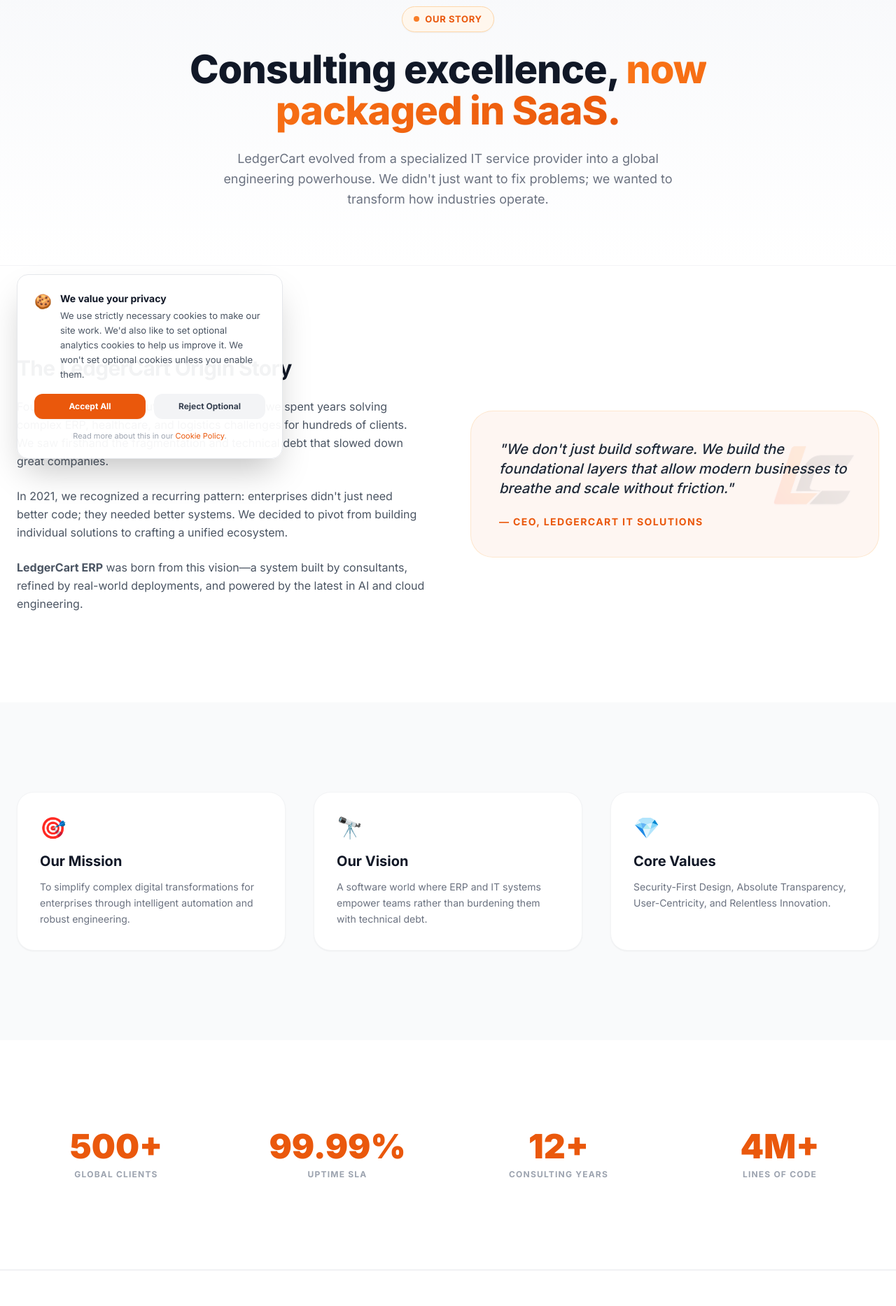
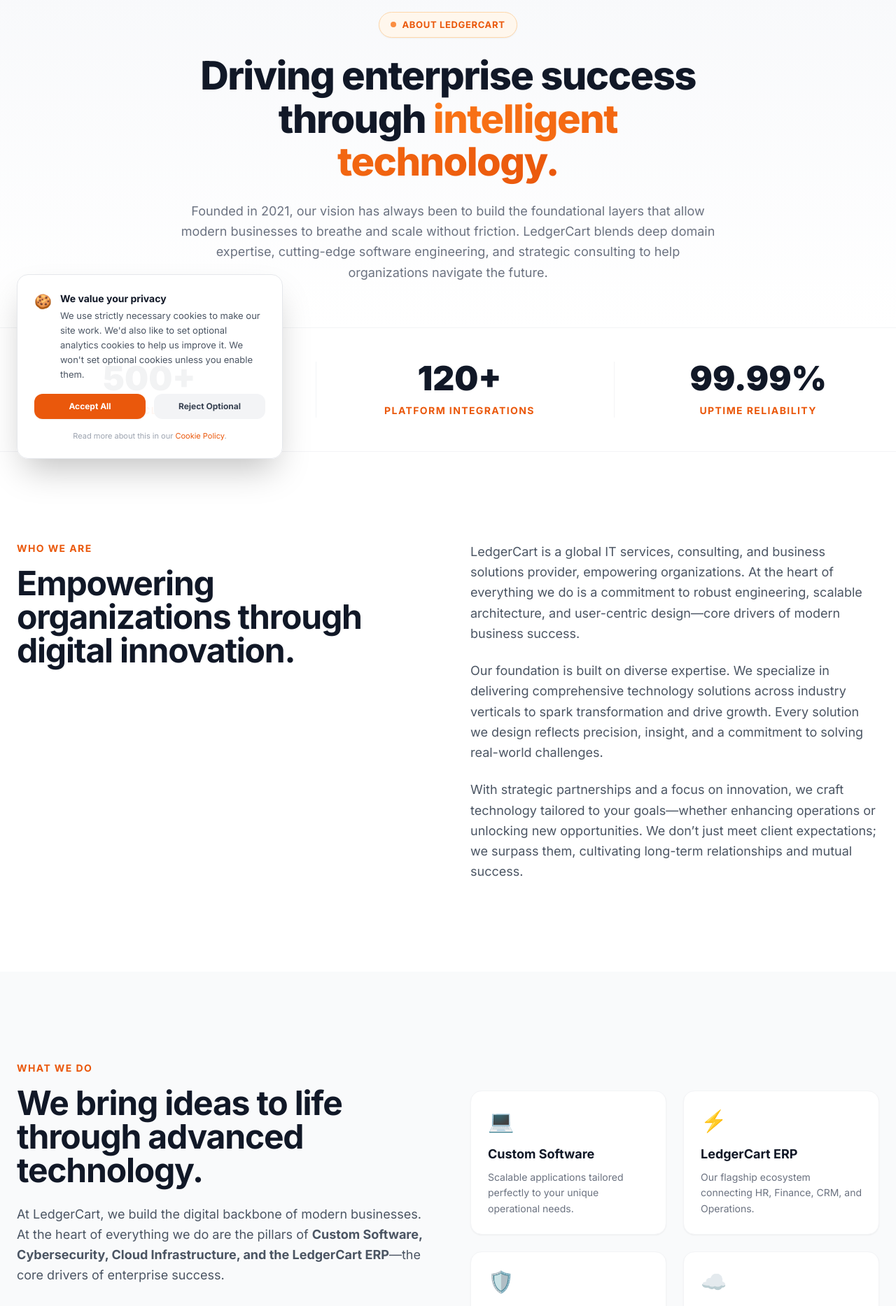
Before and after one commit to souviksenapati/LedgerCart-Website, a React (Vite) app: page /about in a window 1280 px wide. Shown: the part 120-1987 px from the top of the page at 70% size. Built offline with nearby package versions, Linux system fonts and the light colour scheme; no server answers.

Commit message:
feat: enhance AboutPage with new sections and integrate CtaBanner component

```diff
--- a/src/components/shared/CtaBanner.jsx
+++ b/src/components/shared/CtaBanner.jsx
@@ -1,20 +1,28 @@
 import { Link } from 'react-router-dom'
 
-export default function CtaBanner() {
+export default function CtaBanner({
+  title = "Ready to transform your business?",
+  subtitle = "Join hundreds of enterprises operating efficiently with LedgerCart ERP and our Managed IT Services.",
+  primaryAction = { text: "Request Consultation", link: "/contact" },
+  secondaryAction = { text: "Explore Services", link: "/service" },
+  disclaimer = "Predictable timelines · Custom quotes · Enterprise-grade support"
+}) {
   return (
     <section className="py-[80px] bg-white dark:bg-[#0a0f1a] transition-colors duration-300">
       <div className="max-w-[1024px] mx-auto px-4 sm:px-6">
         <div className="relative bg-[#1a1f36] dark:bg-slate-900 rounded-3xl px-6 sm:px-10 py-[60px] text-center overflow-hidden shadow-2xl border border-transparent dark:border-slate-800/80">
           <div className="absolute top-[-80px] left-1/2 -translate-x-1/2 w-[600px] h-[300px] pointer-events-none" style={{ background: 'radial-gradient(ellipse at center, rgba(234,88,12,0.15) 0%, transparent 70%)' }}></div>
-          <h2 className="relative text-[clamp(32px,4vw,48px)] font-black tracking-[-1.5px] text-white mb-4">Ready to transform your business?</h2>
+          <h2 className="relative text-[clamp(32px,4vw,48px)] font-black tracking-[-1.5px] text-white mb-4">{title}</h2>
           <p className="relative text-[16px] text-white/70 max-w-[480px] mx-auto mb-8 font-medium">
-            Join hundreds of enterprises operating efficiently with LedgerCart ERP and our Managed IT Services.
+            {subtitle}
           </p>
           <div className="relative flex items-center justify-center gap-3.5 mb-6 flex-wrap">
-            <Link to="/contact" className="px-6 py-3 text-[15px] font-semibold text-white bg-orange-600 border border-orange-600 rounded-[8px] hover:bg-orange-700 hover:border-orange-700 transition-all hover:shadow-lg hover:shadow-orange-600/30 no-underline">Request Consultation</Link>
-            <Link to="/service" className="px-6 py-3 text-[15px] font-semibold text-white bg-transparent border border-white/20 rounded-[8px] hover:bg-white/10 transition-all no-underline">Explore Services</Link>
+            <Link to={primaryAction.link} className="px-6 py-3 text-[15px] font-semibold text-white bg-orange-600 border border-orange-600 rounded-[8px] hover:bg-orange-700 hover:border-orange-700 transition-all hover:shadow-lg hover:shadow-orange-600/30 no-underline">{primaryAction.text}</Link>
+            {secondaryAction && (
+              <Link to={secondaryAction.link} className="px-6 py-3 text-[15px] font-semibold text-white bg-transparent border border-white/20 rounded-[8px] hover:bg-white/10 transition-all no-underline">{secondaryAction.text}</Link>
+            )}
           </div>
-          <p className="relative text-[13px] text-white/40">Predictable timelines · Custom quotes · Enterprise-grade support</p>
+          {disclaimer && <p className="relative text-[13px] text-white/40">{disclaimer}</p>}
         </div>
       </div>
     </section>
--- a/src/components/shared/ServicesGrid.jsx
+++ b/src/components/shared/ServicesGrid.jsx
@@ -31,10 +31,10 @@
 )
 
 const services = [
-  { icon: AppHostingIcon, name: 'Web Development', desc: 'Custom web applications built with modern frameworks for optimal performance.', to: '/service' },
-  { icon: StorageIcon, name: 'Managed IT', desc: 'End-to-end technology management, infrastructure setup, and 24/7 support.', to: '/service' },
+  { icon: AppHostingIcon, name: 'Web Development', desc: 'Custom web applications built with modern frameworks for optimal performance.', to: '/service#web-development' },
+  { icon: StorageIcon, name: 'Managed IT', desc: 'End-to-end technology management, infrastructure setup, and 24/7 support.', to: '/service#digital-transformation' },
   { icon: DatabaseIcon, name: 'LedgerCart ERP', desc: 'Our flagship enterprise resource planning system tailored to your business.', to: '/product' },
-  { icon: StaticIcon, name: 'Cybersecurity', desc: 'Comprehensive audits, penetration testing, and enterprise-grade network security.', to: '/service' },
+  { icon: StaticIcon, name: 'Cybersecurity', desc: 'Comprehensive audits, penetration testing, and enterprise-grade network security.', to: '/service#cyber-security' },
 ]
 
 export default function ServicesGrid() {
@@ -46,7 +46,7 @@
         <p className="text-base text-gray-500 dark:text-slate-400 text-center max-w-[640px] mx-auto mb-[60px] leading-[1.7]">
           From strategy to execution – no operational worries, just seamless growth.<br />
           LedgerCart provides end-to-end technology services tailored to your enterprise.<br />
-          We have the <a href="/service" className="text-orange-600 no-underline hover:underline font-semibold">expertise</a> to make your vision a reality!
+          We have the <Link to="/service" className="text-orange-600 no-underline hover:underline font-semibold">expertise</Link> to make your vision a reality!
         </p>
         <div className="grid grid-cols-1 sm:grid-cols-2 lg:grid-cols-4 gap-5">
           {services.map((svc) => (
--- a/src/pages/About/AboutPage.jsx
+++ b/src/pages/About/AboutPage.jsx
@@ -4,10 +4,11 @@
 import Footer from '../../components/layout/Footer'
 import faviconImg from '../../assets/favicon.png'
 import faviconDarkImg from '../../assets/favicon_dark.png'
+import CtaBanner from '../../components/shared/CtaBanner'
 
-function Section({ children, className = '' }) {
+function Section({ children, className = '', id = '' }) {
   return (
-    <section className={`py-20 md:py-32 px-6 ${className}`}>
+    <section id={id} className={`py-20 md:py-32 px-6 ${className}`}>
       <div className="max-w-[1280px] mx-auto">{children}</div>
     </section>
   )
@@ -25,96 +26,170 @@
 
       <main className="animate-[fadeInUp_0.4s_ease-out]">
         {/* Header Section */}
-        <section className="pt-6 pb-[80px] bg-gradient-to-b from-[#f8f9fb] to-white dark:from-slate-900 dark:via-slate-950 dark:to-slate-950 text-center border-b border-gray-100 dark:border-slate-800 transition-colors">
+        <section className="pt-8 pb-16 bg-gradient-to-b from-[#f8f9fb] to-white dark:from-slate-900 dark:via-slate-950 dark:to-[#0a0f1a] text-center transition-colors">
           <div className="max-w-[1280px] mx-auto px-6">
-            <div className="inline-flex items-center gap-2 px-4 py-2 rounded-full bg-orange-50 dark:bg-orange-950/20 border border-orange-200 dark:border-orange-900/40 text-orange-600 text-[13px] font-bold uppercase tracking-wider mb-6 shadow-sm">
+            <div className="inline-flex items-center gap-2 px-4 py-2 rounded-full bg-orange-50 dark:bg-orange-950/30 border border-orange-200 dark:border-orange-900/50 text-orange-600 dark:text-orange-400 text-[13px] font-bold uppercase tracking-wider mb-6 shadow-sm">
               <span className="w-2 h-2 rounded-full bg-orange-500 animate-pulse"></span>
-              Our Story
+              About LedgerCart
             </div>
-            <h1 className="text-[clamp(36px,5vw,56px)] font-extrabold tracking-[-1px] leading-[1.05] text-gray-900 dark:text-slate-100 max-w-[800px] mx-auto mb-6">
-              Consulting excellence, <span className="text-transparent bg-clip-text bg-gradient-to-r from-orange-500 to-orange-600">now packaged in SaaS.</span>
+            <h1 className="text-[clamp(32px,5vw,56px)] font-extrabold tracking-[-1.5px] leading-[1.1] text-gray-900 dark:text-slate-50 max-w-[800px] mx-auto mb-6">
+              Driving enterprise success through <span className="text-transparent bg-clip-text bg-gradient-to-r from-orange-500 to-orange-600">intelligent technology.</span>
             </h1>
-            <p className="text-lg text-gray-500 dark:text-slate-400 max-w-2xl mx-auto leading-relaxed">
-              LedgerCart evolved from a specialized IT service provider into a global engineering powerhouse. We didn't just want to fix problems; we wanted to transform how industries operate.
+            <p className="text-lg text-gray-500 dark:text-slate-400 max-w-3xl mx-auto leading-relaxed">
+              Founded in 2021, our vision has always been to build the foundational layers that allow modern businesses to breathe and scale without friction. LedgerCart blends deep domain expertise, cutting-edge software engineering, and strategic consulting to help organizations navigate the future.
             </p>
           </div>
         </section>
 
-        {/* Narrative Section */}
-        <Section>
-          <div className="grid grid-cols-1 lg:grid-cols-2 gap-16 items-center">
-            <div>
-              <h2 className="text-3xl font-bold text-gray-900 dark:text-slate-100 mb-6 tracking-tight">The LedgerCart Origin Story</h2>
-              <div className="space-y-6 text-gray-600 dark:text-slate-400 text-[16px] leading-relaxed">
-                <p>
-                  Founded in 2014 as a boutique IT consultancy, we spent years solving complex ERP, healthcare, and logistics challenges for hundreds of clients. We saw firsthand the fragmentation and technical debt that slowed down great companies.
-                </p>
-                <p>
-                  In 2021, we recognized a recurring pattern: enterprises didn't just need better code; they needed better systems. We decided to pivot from building individual solutions to crafting a unified ecosystem.
-                </p>
-                <p>
-                  <strong>LedgerCart ERP</strong> was born from this vision—a system built by consultants, refined by real-world deployments, and powered by the latest in AI and cloud engineering.
-                </p>
-              </div>
-            </div>
-            <div className="bg-orange-600/5 dark:bg-orange-500/5 border border-orange-200/50 dark:border-orange-500/20 rounded-[32px] p-10 relative overflow-hidden">
-               <div className="absolute top-0 right-0 p-8 opacity-10">
-                 <img src={faviconDarkImg} alt="" className="w-[120px] h-[120px] object-contain dark:hidden" />
-                 <img src={faviconImg}     alt="" className="w-[120px] h-[120px] object-contain hidden dark:block" />
-               </div>
-               <blockquote className="relative z-10">
-                 <p className="text-xl italic font-medium text-gray-800 dark:text-slate-200 mb-6">
-                   "We don't just build software. We build the foundational layers that allow modern businesses to breathe and scale without friction."
-                 </p>
-                 <footer className="text-sm font-bold text-orange-600 uppercase tracking-widest">— CEO, LedgerCart IT Solutions</footer>
-               </blockquote>
+        {/* Impact Stats Banner */}
+        <section className="border-y border-gray-100 dark:border-slate-800 bg-white dark:bg-[#0a0f1a] transition-colors">
+          <div className="max-w-[1280px] mx-auto px-6 py-12">
+            <div className="grid grid-cols-1 sm:grid-cols-3 gap-8 md:gap-12 sm:divide-x divide-gray-100 dark:divide-slate-800">
+              {[
+                { label: 'Global Clientele', val: '500+' },
+                { label: 'Platform Integrations', val: '120+' },
+                { label: 'Uptime Reliability', val: '99.99%' },
+              ].map((s, i) => (
+                <div key={s.label} className={`text-center ${i > 0 ? 'sm:pl-8' : ''}`}>
+                  <div className="text-4xl md:text-5xl font-black text-gray-900 dark:text-slate-100 mb-3">{s.val}</div>
+                  <div className="text-sm font-bold text-orange-600 dark:text-orange-500 uppercase tracking-widest">{s.label}</div>
+                </div>
+              ))}
             </div>
           </div>
-        </Section>
+        </section>
 
-        {/* Mission / Vision / Values */}
-        <Section className="bg-gray-50 dark:bg-slate-900/50">
-          <div className="grid grid-cols-1 md:grid-cols-3 gap-10">
-            <div className="bg-white dark:bg-slate-900 p-8 rounded-3xl border border-gray-100 dark:border-slate-800 shadow-sm">
-              <div className="text-3xl mb-4">🎯</div>
-              <h3 className="text-xl font-bold text-gray-900 dark:text-slate-100 mb-3">Our Mission</h3>
-              <p className="text-sm text-gray-500 dark:text-slate-400 leading-relaxed">
-                To simplify complex digital transformations for enterprises through intelligent automation and robust engineering.
+        {/* Who We Are */}
+        <Section>
+          <div className="grid grid-cols-1 lg:grid-cols-2 gap-16 items-start">
+            <div>
+              <h2 className="text-sm font-bold text-orange-600 uppercase tracking-widest mb-4">Who We Are</h2>
+              <h3 className="text-3xl md:text-5xl font-bold text-gray-900 dark:text-slate-50 mb-6 tracking-tight leading-tight">
+                Empowering organizations through digital innovation.
+              </h3>
+            </div>
+            <div className="space-y-6 text-gray-600 dark:text-slate-400 text-lg leading-relaxed">
+              <p>
+                LedgerCart is a global IT services, consulting, and business solutions provider, empowering organizations. At the heart of everything we do is a commitment to robust engineering, scalable architecture, and user-centric design—core drivers of modern business success.
               </p>
-            </div>
-            <div className="bg-white dark:bg-slate-900 p-8 rounded-3xl border border-gray-100 dark:border-slate-800 shadow-sm">
-              <div className="text-3xl mb-4">🔭</div>
-              <h3 className="text-xl font-bold text-gray-900 dark:text-slate-100 mb-3">Our Vision</h3>
-              <p className="text-sm text-gray-500 dark:text-slate-400 leading-relaxed">
-                A software world where ERP and IT systems empower teams rather than burdening them with technical debt.
+              <p>
+                Our foundation is built on diverse expertise. We specialize in delivering comprehensive technology solutions across industry verticals to spark transformation and drive growth. Every solution we design reflects precision, insight, and a commitment to solving real-world challenges.
               </p>
-            </div>
-            <div className="bg-white dark:bg-slate-900 p-8 rounded-3xl border border-gray-100 dark:border-slate-800 shadow-sm">
-              <div className="text-3xl mb-4">💎</div>
-              <h3 className="text-xl font-bold text-gray-900 dark:text-slate-100 mb-3">Core Values</h3>
-              <p className="text-sm text-gray-500 dark:text-slate-400 leading-relaxed">
-                Security-First Design, Absolute Transparency, User-Centricity, and Relentless Innovation.
+              <p>
+                With strategic partnerships and a focus on innovation, we craft technology tailored to your goals—whether enhancing operations or unlocking new opportunities. We don’t just meet client expectations; we surpass them, cultivating long-term relationships and mutual success.
               </p>
             </div>
           </div>
         </Section>
 
-        {/* Impact Stats */}
+        {/* What We Do */}
+        <Section className="bg-gray-50 dark:bg-slate-900/20">
+          <div className="grid grid-cols-1 lg:grid-cols-2 gap-16 items-center">
+            <div>
+              <h2 className="text-sm font-bold text-orange-600 uppercase tracking-widest mb-4">What We Do</h2>
+              <h3 className="text-3xl md:text-5xl font-bold text-gray-900 dark:text-slate-50 mb-6 tracking-tight leading-tight">
+                We bring ideas to life through advanced technology.
+              </h3>
+              <div className="space-y-6 text-gray-600 dark:text-slate-400 text-lg leading-relaxed">
+                <p>
+                  At LedgerCart, we build the digital backbone of modern businesses. At the heart of everything we do are the pillars of <strong>Custom Software, Cybersecurity, Cloud Infrastructure, and the LedgerCart ERP</strong>—the core drivers of enterprise success.
+                </p>
+                <p>
+                  Our global team blends design, technology, and strategy to empower brands with meaningful value. We don't just fill capability gaps; we act as your trusted digital advisors. By merging engineering excellence with an absolute commitment to quality, we deliver robust solutions that drive progress and raise productivity standards.
+                </p>
+              </div>
+            </div>
+
+            <div className="grid grid-cols-1 sm:grid-cols-2 gap-6">
+              {[
+                { title: 'Custom Software', icon: '💻', desc: 'Scalable applications tailored perfectly to your unique operational needs.' },
+                { title: 'LedgerCart ERP', icon: '⚡', desc: 'Our flagship ecosystem connecting HR, Finance, CRM, and Operations.' },
+                { title: 'Cybersecurity', icon: '🛡️', desc: 'Enterprise-grade protection ensuring your data remains secure and compliant.' },
+                { title: 'Cloud & AI', icon: '☁️', desc: 'Future-ready architectures that leverage automation and machine learning.' },
+              ].map(item => (
+                <div key={item.title} className="bg-white dark:bg-slate-900 p-6 rounded-2xl shadow-sm border border-gray-100 dark:border-slate-800 hover:border-orange-500/50 transition-colors">
+                  <div className="text-3xl mb-4">{item.icon}</div>
+                  <h4 className="text-lg font-bold text-gray-900 dark:text-slate-100 mb-2">{item.title}</h4>
+                  <p className="text-sm text-gray-500 dark:text-slate-400 leading-relaxed">{item.desc}</p>
+                </div>
+              ))}
+            </div>
+          </div>
+        </Section>
+
+        {/* We Live by Powerful Values */}
         <Section>
-          <div className="grid grid-cols-2 md:grid-cols-4 gap-8 text-center">
+          <div className="text-center max-w-3xl mx-auto mb-16">
+             <h2 className="text-sm font-bold text-orange-600 uppercase tracking-widest mb-4">Our DNA</h2>
+             <h3 className="text-3xl md:text-5xl font-bold text-gray-900 dark:text-slate-50 tracking-tight leading-tight">
+               We Live by Powerful Values
+             </h3>
+          </div>
+
+          <div className="grid grid-cols-1 md:grid-cols-3 gap-8">
             {[
-              { label: 'Global Clients', val: '500+' },
-              { label: 'Uptime SLA', val: '99.99%' },
-              { label: 'Consulting Years', val: '12+' },
-              { label: 'Lines of Code', val: '4M+' },
-            ].map(s => (
-              <div key={s.label}>
-                <div className="text-3xl md:text-5xl font-black text-orange-600 mb-2">{s.val}</div>
-                <div className="text-xs font-bold text-gray-400 dark:text-slate-500 uppercase tracking-widest">{s.label}</div>
+              { title: 'Commitment to Excellence', desc: 'A relentless pursuit of perfection, driving us to consistently raise the bar and deliver superior, robust code in all our endeavors.' },
+              { title: 'Leading Change', desc: 'Proactively embracing innovation, adaptability, and transformation to remain at the forefront of the ever-evolving technology landscape.' },
+              { title: 'Ethics & Integrity', desc: 'The cornerstone of our organization, guiding us to maintain security-first design, absolute transparency, and principled decisions.' },
+              { title: 'Customer Focus', desc: 'Our guiding principle, inspiring us to place our clients at the center of everything we do, ensuring their success remains our top priority.' },
+              { title: 'People First', desc: 'We prioritize our employees\' well-being and foster a culture of belonging, knowing that great software comes from great teams.' },
+              { title: 'Relentless Innovation', desc: 'We refuse to accept the status quo. We are continuously seeking broader perspectives and engineering creative solutions.' },
+            ].map((v, i) => (
+              <div key={v.title} className="bg-gray-50 dark:bg-slate-900/50 p-8 rounded-[24px] border border-gray-100 dark:border-slate-800/60 transition-colors">
+                <div className="text-orange-500 font-black text-xl mb-4">0{i + 1}</div>
+                <h4 className="text-xl font-bold text-gray-900 dark:text-slate-100 mb-3">{v.title}</h4>
+                <p className="text-gray-500 dark:text-slate-400 leading-relaxed">{v.desc}</p>
               </div>
             ))}
           </div>
+
+          <div className="mt-16 bg-orange-600/5 dark:bg-orange-500/5 border border-orange-200/50 dark:border-orange-500/20 rounded-[32px] p-10 text-center relative overflow-hidden transition-colors">
+            <h4 className="text-xl md:text-2xl font-medium text-gray-800 dark:text-slate-200 relative z-10">
+              Our vision is to be the <span className="font-bold text-orange-600 dark:text-orange-500">Partner of Choice</span> for all our customers, delivering best-in-class services, products, and integrations.
+            </h4>
+          </div>
         </Section>
+
+        {/* Why Choose Us */}
+        <Section className="bg-gray-900 text-white dark:bg-[#05080f] border-t border-slate-800 relative overflow-hidden transition-colors">
+          <div className="absolute inset-0 opacity-10" style={{ backgroundImage: 'radial-gradient(#ea580c 1px, transparent 1px)', backgroundSize: '32px 32px' }}></div>
+          <div className="relative z-10">
+            <div className="mb-16 md:w-2/3">
+               <h2 className="text-sm font-bold text-orange-500 uppercase tracking-widest mb-4">Partner With Us</h2>
+               <h3 className="text-3xl md:text-5xl font-bold text-white tracking-tight leading-tight mb-6">
+                 Join the businesses growing with LedgerCart
+               </h3>
+               <p className="text-lg text-slate-400 leading-relaxed">
+                 We don't just build software. We build the foundational layers that allow modern businesses to breathe and scale without friction.
+               </p>
+            </div>
+
+            <div className="grid grid-cols-1 md:grid-cols-2 lg:grid-cols-4 gap-x-8 gap-y-12">
+              {[
+                { num: '01', title: 'Domain Experience', desc: 'With deep domain expertise across industries, we deliver solutions that address your complex challenges with precision and insight.' },
+                { num: '02', title: 'Technology Leadership', desc: 'Our certified experts provide cutting-edge technology, turning opportunities into strategic projects aligned with your business goals.' },
+                { num: '03', title: 'Engineering Excellence', desc: 'Rooted in quality and technical precision, we deliver excellence with robust design, architecture, and uncompromising security standards.' },
+                { num: '04', title: 'Strong Collaboration', desc: 'Our deeply integrated team aligns with your business, driving management, enhancement, and lasting digital innovation.' },
+              ].map(item => (
+                <div key={item.num} className="relative group">
+                   <div className="text-5xl font-black text-slate-800 group-hover:text-orange-500/20 transition-colors absolute -top-8 -left-4 z-0 pointer-events-none">{item.num}</div>
+                   <div className="relative z-10">
+                     <h4 className="text-xl font-bold text-white mb-3">{item.title}</h4>
+                     <p className="text-slate-400 leading-relaxed text-sm">{item.desc}</p>
+                   </div>
+                </div>
+              ))}
+            </div>
+          </div>
+        </Section>
+
+        <CtaBanner
+          title="Delivering IT Solutions That Vow Your Success"
+          subtitle="Let's build the future of your enterprise together."
+          primaryAction={{ text: "Get in Touch", link: "/contact" }}
+          secondaryAction={{ text: "Explore Services", link: "/service" }}
+          disclaimer=""
+        />
       </main>
 
       <Footer />
```
Also changed, not shown: src/App.jsx (+12 -3 lines).
